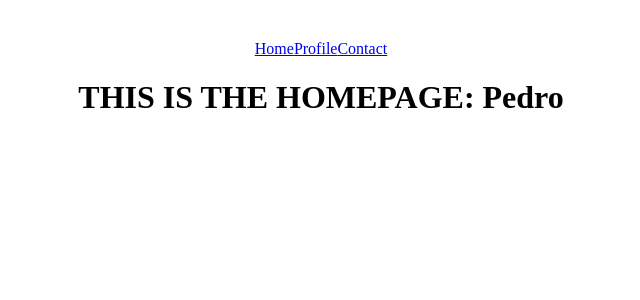
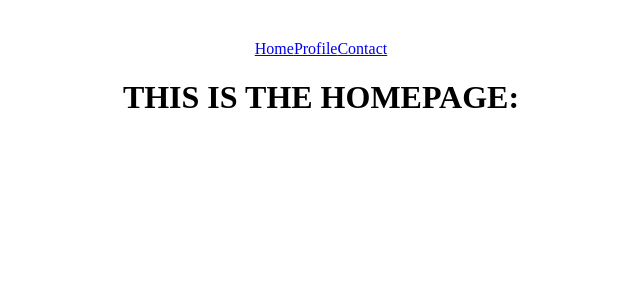
Before and after one commit to tla111/react-course-pedrotech, a React (Vite) app in the folder frontend/: page / in a window 1280 px wide. Shown: the top 300 px of the page, without its empty margins (319-959 px from the left). Built offline with nearby package versions, Linux system fonts and the light colour scheme.

Commit message:
able to change username with useContext

```diff
--- a/frontend/src/App9.jsx
+++ b/frontend/src/App9.jsx
@@ -8,10 +8,10 @@ import Contact from './Pages/Contact'
 export const AppContext = createContext()
 
 const App9 = () => {
-    const [username, setUsername] = useState("Pedro")
+    const [username, setUsername] = useState("Tim")
     return (
         <div className="App">
-            <AppContext.Provider>
+            <AppContext.Provider value={{ username, setUsername }}>
                 <Router>
                     <div>
                         <Link to="/">Home</Link>
@@ -19,8 +19,8 @@ const App9 = () => {
                         <Link to="/contact">Contact</Link>
                     </div>
                     <Routes>
-                        <Route path="/" element={<Home username={username} />} />
-                        <Route path="/profile" element={<Profile username={username} setUsername={setUsername} />} />
+                        <Route path="/" element={<Home />} />
+                        <Route path="/profile" element={<Profile />} />
                         <Route path="/contact" element={<Contact />} />
                         <Route path="*" element={<h1>PAGE NOT FOUND</h1>} />
                     </Routes>
--- a/frontend/src/Components/ChangeProfile.jsx
+++ b/frontend/src/Components/ChangeProfile.jsx
@@ -1,7 +1,9 @@
-import React, { useState } from 'react'
+import React, { useState, useContext } from 'react'
+import { AppContext } from '../App9'
 
-const ChangeProfile = ({ setUsername }) => {
+const ChangeProfile = () => {
     const [newUsername, setNewUsername] = useState("")
+    const { setUsername } = useContext(AppContext)
     return (
         <div>
             <input onChange={(e) => setNewUsername(e.target.value)} />
--- a/frontend/src/Pages/Profile.jsx
+++ b/frontend/src/Pages/Profile.jsx
@@ -1,7 +1,10 @@
-import React from 'react'
+import React, { useContext } from 'react'
 import ChangeProfile from '../Components/ChangeProfile'
+import { AppContext } from '../App9'
 
-const Profile = ({ username, setUsername }) => {
+
+const Profile = () => {
+    const { username, setUsername } = useContext(AppContext)
     return (
         <div>
             <h1>Profile, user is: {username} </h1>
```
